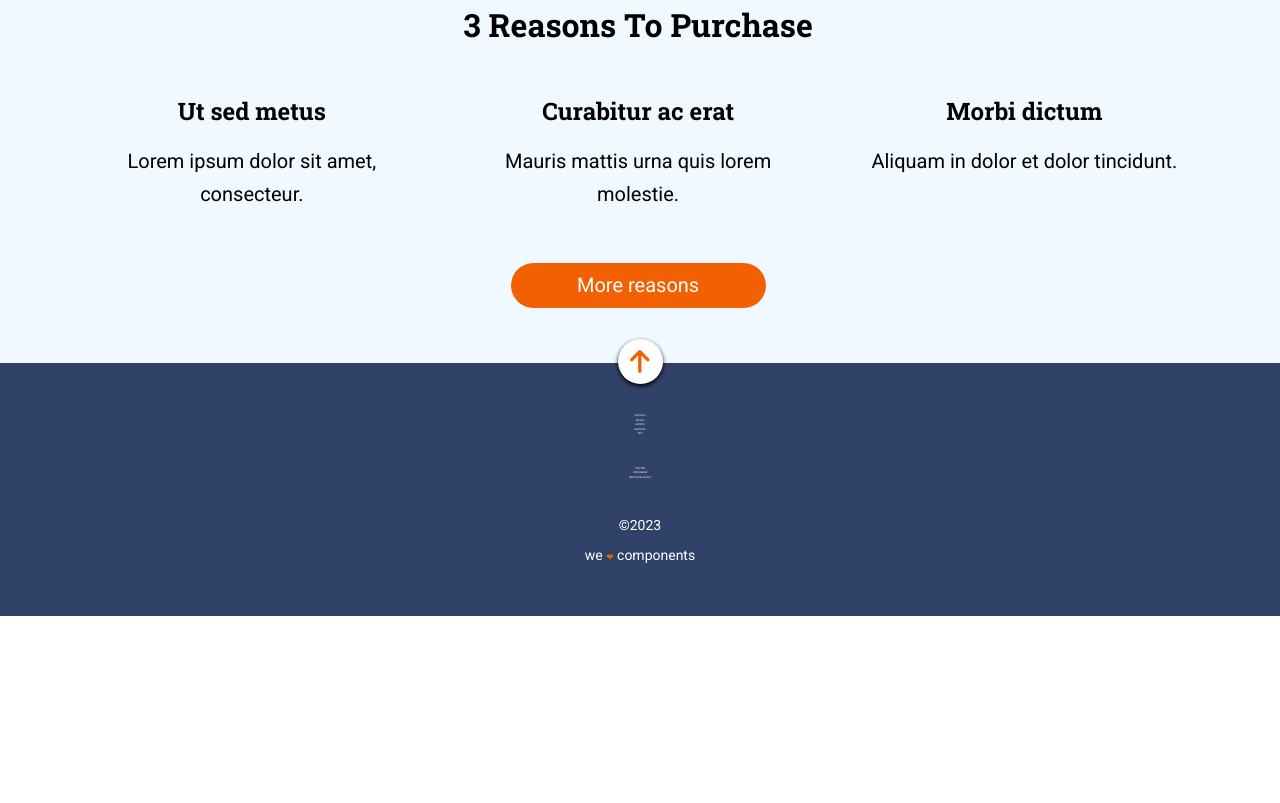
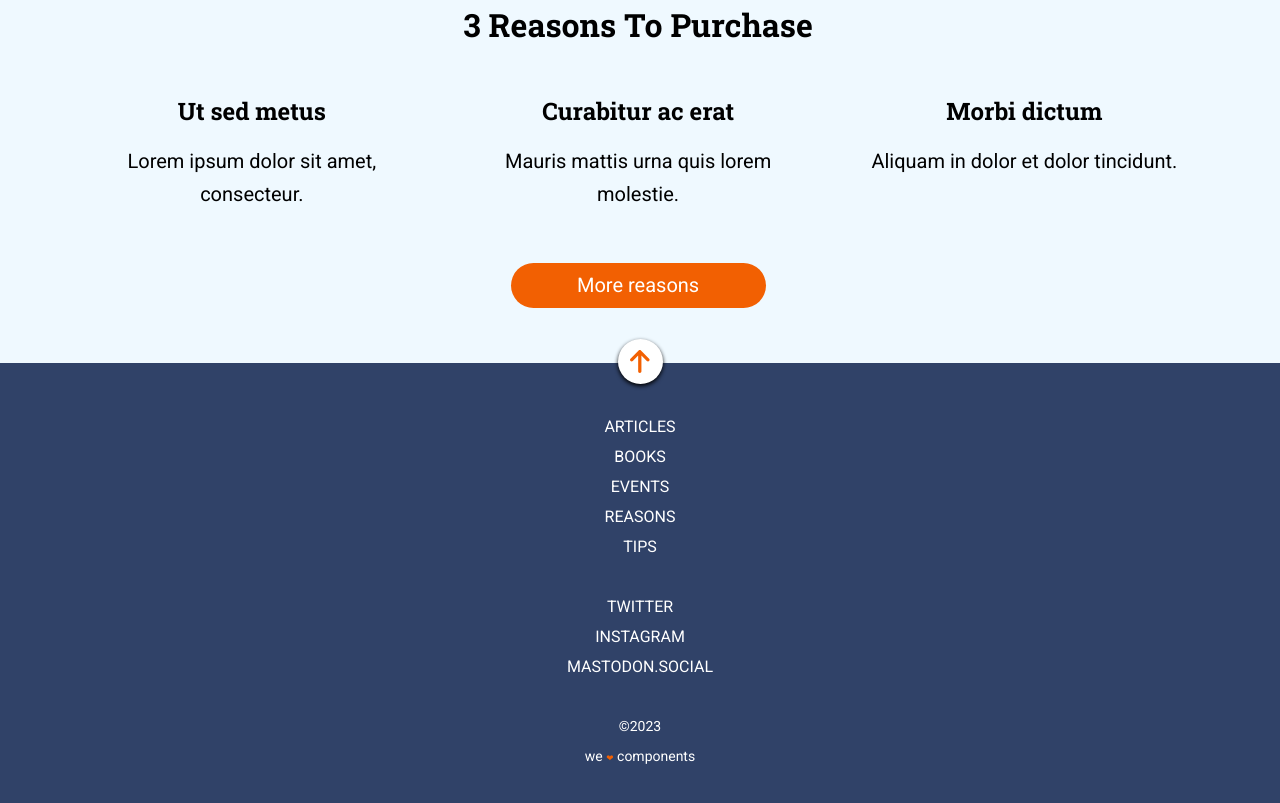
Before and after one commit to Adalab/modulo-1-evaluacion-final-raquelgarciat, a website: page src/html/index.html in a window 1280 px wide. Shown: the part 1223-2026 px from the top of the page. Before the commit the page ends 1839 px from the top, so only its background shows below. Drawn offline with nearby package versions, Linux system fonts and the light colour scheme; files that its build step writes are made by us from their sources; files whose address does not match are found by name.

Commit message:
solved footer problems / added flex parent class

```diff
--- a/src/html/partials/footer.html
+++ b/src/html/partials/footer.html
@@ -7,7 +7,8 @@
     />
   </a>
 
-  <nav class="footer__nav1">
+  <div class="footer__flex">
+    <nav class="footer__flex--nav1">
       <ul>
         <a href="https://adalab.es"><li>ARTICLES</li></a>
         <a href="https://adalab.es"><li>BOOKS</li></a>
@@ -16,17 +17,17 @@
         <a href="https://adalab.es"><li>TIPS</li></a>
       </ul>
     </nav>
-
-  <nav class="footer__nav2">
+    <nav class="footer__flex--nav2">
       <ul>
         <a href="https://adalab.es"><li>TWITTER</li></a>
         <a href="https://adalab.es"><li>INSTAGRAM</li></a>
         <a href="https://adalab.es"><li>MASTODON.SOCIAL</li></a>
       </ul>
     </nav>
+    <div class="footer__flex--end">
+      <p>©2023</p>
+      <p>we <span class="specialtext">❤︎</span> components</p>
+    </div>
+  </div>
 
-  <div class="footer__end">
-    <p>©2023</p>
-    <p>we <span class="footer__end--specialtext">❤︎</span> components</p>
-  </div>
 </footer>
--- a/src/scss/layout/_footer.scss
+++ b/src/scss/layout/_footer.scss
@@ -1,14 +1,7 @@
 .footer {
+    margin-top: -50px;
+    padding: 60px 15px 45px;
     background-color: $dark-grey-blue;
-    color: $white;
-    display: flex;
-    flex-direction: column;
-    justify-content: center;
-    text-align: center;
-    padding: 60px 15px 45px;
-    gap: 30px;
-    margin-top: -50px;
-    font-size: 1.6rem;
 
     &__button {
         background-color: $white;
@@ -27,34 +20,49 @@
         }
     }
 
-    &__nav1 {
+    &__flex {
+        color: $white;
+        display: flex;
+        flex-direction: column;
+        justify-content: center;
+        text-align: center;
+        gap: 30px;
+        font-size: 1.6rem;
+        margin-top: 27.5px;
+
+        &--nav1 {
         line-height: 1.88;
-
             a {
                 text-decoration: none;
                 color: $white;
+                li {
                     list-style: none;
+                    font-size: 1.6rem;
+                }
             }
         }
 
-    &__nav2 {
+        &--nav2 {
             line-height: 1.88;
-
                 a {
                     text-decoration: none;
                     color: $white;
+                    li {
                         list-style: none;
+                        font-size: 1.6rem;
+                    }
                 }
         }
 
-    &__end {
+        &--end {
             p {
             font-size: 1.4rem;
             line-height: 2.14;
+
+                .specialtext {
+                    color: $bright-orange;
                 }
-
-        &--specialtext {
-            color: $bright-orange;
+            }
         }
     }
 }
```
Lines whose indentation alone changed are shown as unchanged.
